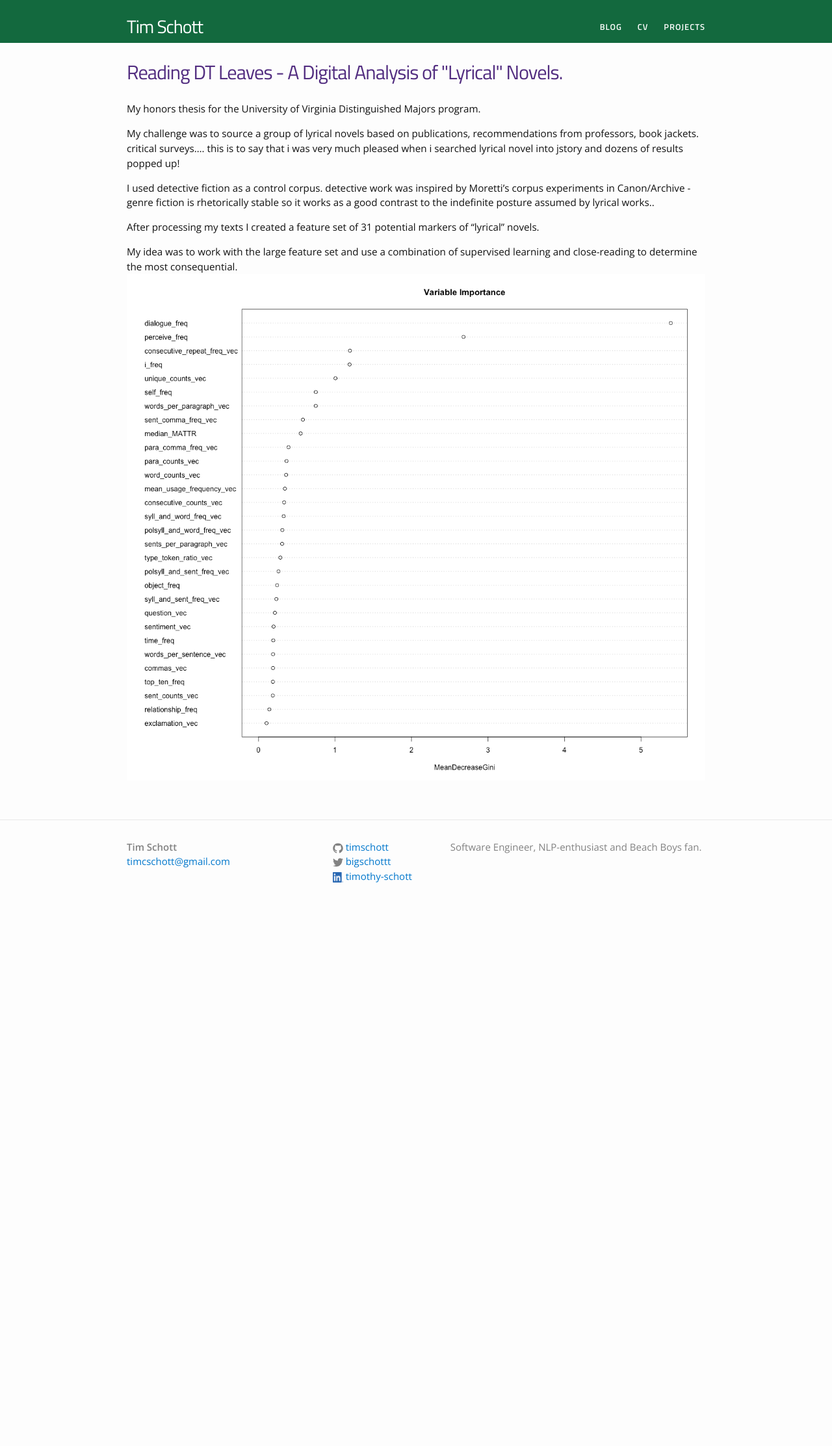
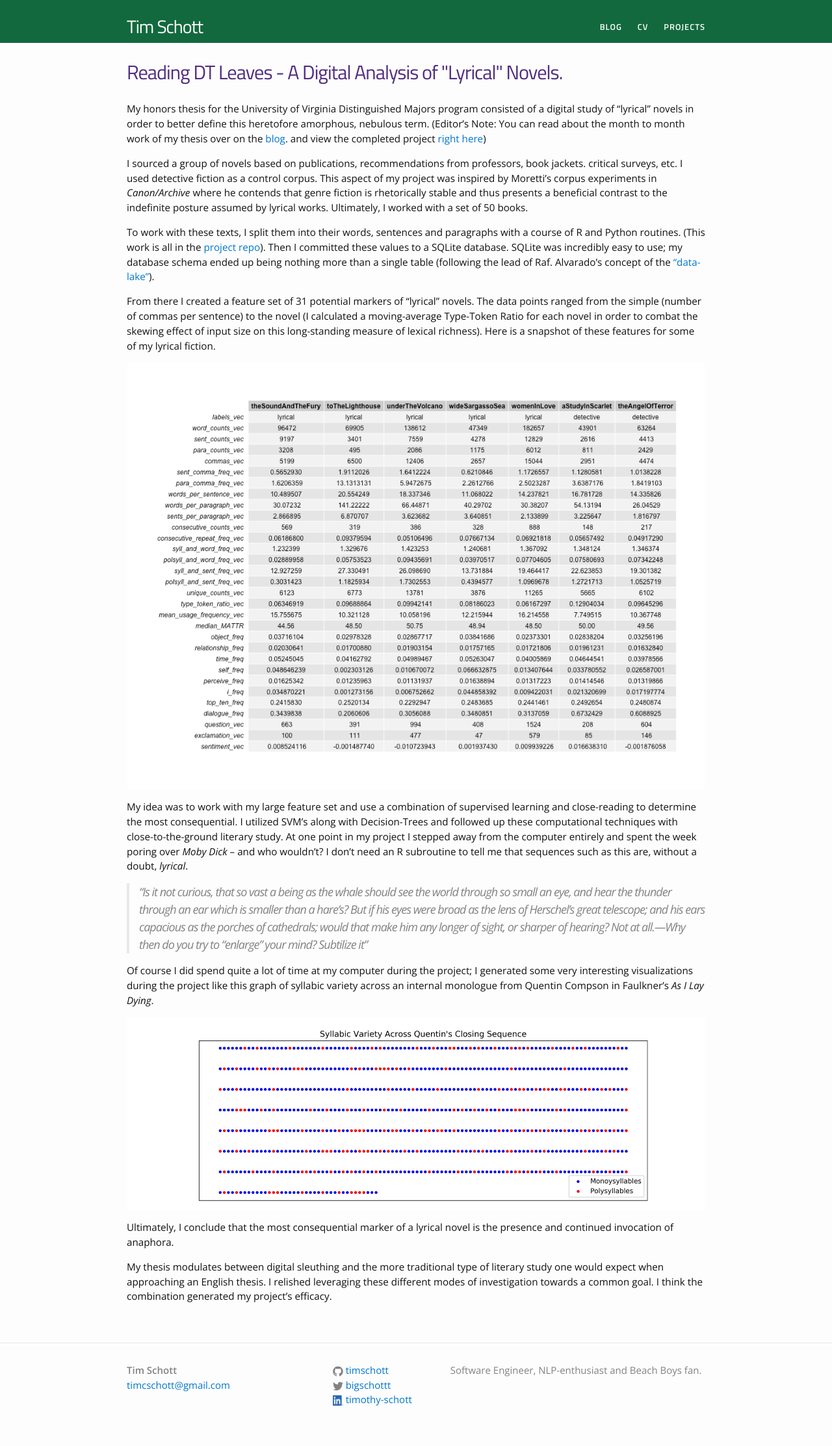
Before and after one commit to timschott/timschott.github.io, a Jekyll site: the page built from projects/dtleaves.md, in a window 1280 px wide. Shown: the whole page at 65% size. Built offline with Jekyll 4.4.1, drawn with Linux system fonts in a browser that asks for light colours; before the commit the page ends 1419 px from its top, so only the background shows below that.

Commit message:
thesis post

```diff
--- a/_includes/footer.html
+++ b/_includes/footer.html
@@ -47,7 +47,7 @@
                       {% if site.twitter_username %}
           <li>
             <a href="https://linkedin.com/in/{{ site.linkedin_username }}">
-              <img src = /images/LI_logo.png height=16 width=16></img>
+              <img id = "linked-in" src = /images/LI_logo.png height=16 width=16></img>
               <span class="username">{{ site.linkedin_username }}</span>
             </a>
           </li>
--- a/_sass/_base.scss
+++ b/_sass/_base.scss
@@ -44,8 +44,17 @@ ul, ol, dl, figure,
 img {
     max-width: 100%;
     vertical-align: middle;
+    display: block;
+    margin-left: auto;
+    margin-right: auto;
 }
-
+// override linked in image in the footer.
+#linked-in {
+    display: inline-block;
+    width: 16px;
+    height: 16px;
+    vertical-align: middle;
+}
 
 
 /**
--- a/projects/dtleaves.md
+++ b/projects/dtleaves.md
@@ -5,14 +5,29 @@ permalink: /projects/dtleaves
 date: 2019-04-14
 ---
 
-My honors thesis for the University of Virginia Distinguished Majors program.
+My honors thesis for the University of Virginia Distinguished Majors program consisted of a digital study of "lyrical" novels in order to better define this heretofore amorphous, nebulous term. (Editor's Note: You can read about the month to month work of my thesis over on the [blog](/blog). and view the completed project [right here](/blog/2019-04-12-thesis-is-done.md))
 
-My challenge was to source a group of lyrical novels based on publications, recommendations from professors, book jackets. critical surveys….
-this is to say that i was very much pleased when i searched lyrical novel into jstory and dozens of results popped up!
+I sourced a group of novels based on publications, recommendations from professors, book jackets. critical surveys, etc. I used detective fiction as a control corpus. This aspect of my project was inspired by Moretti’s corpus experiments in *Canon/Archive* where he contends that genre fiction is rhetorically stable and thus presents a beneficial contrast to the indefinite posture assumed by lyrical works. Ultimately, I worked with a set of 50 books.
 
-I used detective fiction as a control corpus. detective work was inspired by Moretti’s corpus experiments in Canon/Archive - genre fiction is rhetorically stable so it works as a good contrast to the indefinite posture assumed by lyrical works..
+To work with these texts, I split them into their words, sentences and paragraphs with a course of R and Python routines. (This work is all in the [project repo](https://github.com/timschott/dmp/tree/master/scriptsAndDatabase/lyrical_clean)). Then I committed these values to a SQLite database. SQLite was incredibly easy to use; my database schema ended up being nothing more than a single table (following the lead of Raf. Alvarado's concept of the ["data-lake"](http://transducer.ontoligent.com/?page_id=326)).
 
-After processing my texts I created a feature set of 31 potential markers of “lyrical” novels.
+From there I created a feature set of 31 potential markers of “lyrical” novels. The data points ranged from the simple (number of commas per sentence) to the novel (I calculated a moving-average Type-Token Ratio for each novel in order to combat the skewing effect of input size on this long-standing measure of lexical richness). Here is a snapshot of these features for some of my lyrical fiction.
 
-My idea was to work with the large feature set and use a combination of supervised learning and close-reading to determine the most consequential.
-<img src="/images/varImp.png" alt="variable importance plot for each variable." display:block>
+<img src="/images/data_points_4.png" alt="31 features across a subset of lyrical works">
+
+My idea was to work with my large feature set and use a combination of supervised learning and close-reading to determine the most consequential. I utilized SVM's along with Decision-Trees and followed up these computational techniques with close-to-the-ground literary study. At one point in my project I stepped away from the computer entirely and spent the week poring over *Moby Dick* -- and who wouldn't? I don't need an R subroutine to tell me that sequences such as this are, without a doubt, *lyrical*.
+
+>“Is it not curious, that so vast a being as the whale should see the world through
+> so small an eye, and hear the thunder through an ear which is smaller than a
+> hare's? But if his eyes were broad as the lens of Herschel's great telescope; and
+> his ears capacious as the porches of cathedrals; would that make him any longer of
+> sight, or sharper of hearing? Not at all.—Why then do you try to "enlarge" your
+> mind? Subtilize it”
+
+Of course I did spend quite a lot of time at my computer during the project; I generated some very interesting visualizations during the project like this graph of syllabic variety across an internal monologue from Quentin Compson in Faulkner's *As I Lay Dying*.
+
+<img src="/images/quent.jpg" alt="Quentin Compson's syllabic profile">
+
+Ultimately, I conclude that the most consequential marker of a lyrical novel is the presence and continued invocation of anaphora.
+
+My thesis modulates between digital sleuthing and the more traditional type of literary study one would expect when approaching an English thesis. I relished leveraging these different modes of investigation towards a common goal. I think the combination generated my project's efficacy.
```
Also changed, not shown: cv.md (+2 -1 lines), images/data_points_4.png (added), images/detective_corpus.png (added), images/lyrical_corpus.png (added), images/quent.jpg (added).
